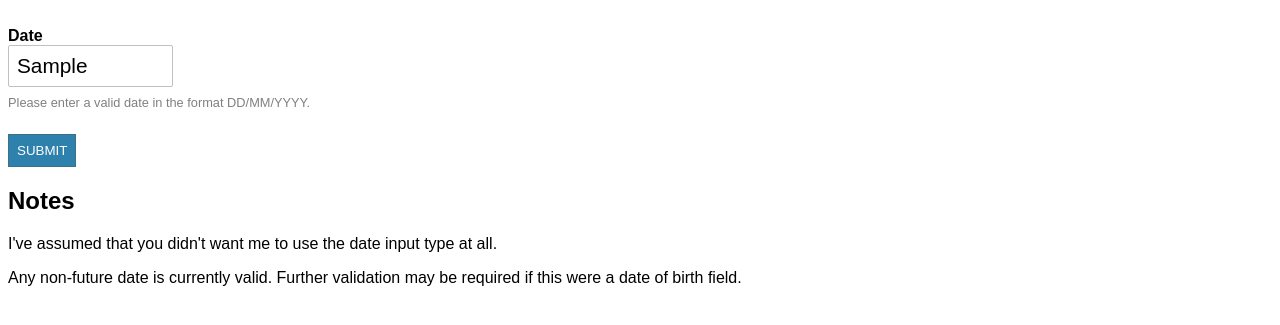
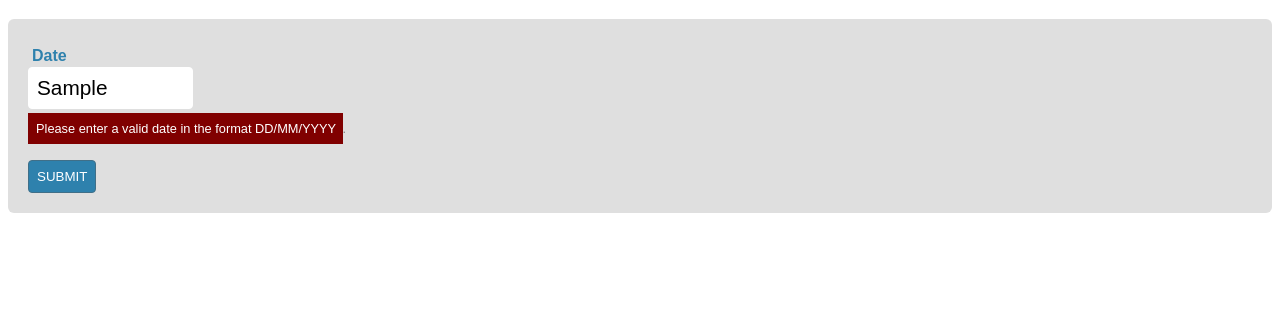
Before and after one commit to neilpopham/tests, a plain HTML site: page date-validator/index.html in a window 1280 px wide. Both pictures are taken after typing "Sample" into the empty fields and a click on the button "SUBMIT". Shown: the part 61-386 px from the top of the page. Drawn offline with Linux system fonts and the light colour scheme.

Commit message:
Style changes

```diff
--- /dev/null
+++ b/date-validator/index.css
@@ -0,0 +1,82 @@
+body {
+    font-family:Arial,Helvetica;
+    font-size:100%;
+}
+form {
+    padding: 20px;
+    background-color: #dfdfdf;
+    border-radius: 6px;
+}
+div.dt_row {
+    padding: 8px 0 0;
+}
+div.dt_label {
+    padding: 8px 0 2px 4px;
+    font-size: 1em;
+    font-weight: bold;
+    color: #2e81ad;
+}
+div.dt_input {
+    padding: 0;
+}
+:focus {
+    outline: none;
+    border: 1px solid #2e81ad;
+}
+input {
+    /*
+    border: 1px solid #c0c0c0;
+    padding: 8px;
+    border-radius: 2px;
+    font-size: 1.3em;
+    */
+    border: 1px solid #fff;
+    padding: 8px;
+    border-radius: 4px;
+    font-size: 1.3em;
+}
+::placeholder {
+      color: #d0d0d0;
+      opacity: 1;
+    }
+
+:-ms-input-placeholder {
+    color: #d0d0d0;
+}
+
+::-ms-input-placeholder {
+    color: #d0d0d0;
+}
+div.dt_info {
+    margin: 4px 0;
+    font-size: 0.8em;
+    color: #808080;
+}
+span.td_warning {
+    background-color: #800000;
+    color: #ffffff;
+    padding: 8px;
+}
+div.dt_buttons {
+    margin-top:1em;
+}
+button {
+    border: 1px solid #216284;
+    border-radius: 4px;
+    background-color: #2e81ad;
+    color: #fff;
+    padding: 8px;
+    text-transform: uppercase;
+}
+button:focus {
+   border-color: #406f88;
+}
+i.fa {
+    font-size: 1.5em;
+}
+i.fa-exclamation-circle {
+    color: #a00000;
+}
+i.fa-check-circle {
+    color: #00a000;
+}
--- a/date-validator/index.html
+++ b/date-validator/index.html
@@ -7,62 +7,13 @@
             href="https://stackpath.bootstrapcdn.com/font-awesome/4.7.0/css/font-awesome.min.css"
             integrity="sha384-wvfXpqpZZVQGK6TAh5PVlGOfQNHSoD2xbE+QkPxCAFlNEevoEH3Sl0sibVcOQVnN"
             crossorigin="anonymous">
-        <style type="text/css">
-            body {
-                font-family:Arial,Helvetica;
-                font-size:100%;
-            }
-            div.dt_row {
-                padding: 8px 0 0;
-            }
-            div.dt_label {
-                font-size: 1em;
-                font-weight:bold;
-            }
-            div.dt_input {
-                padding: 0;
-            }
-            :focus {
-                outline: none;
-                border: 1px solid #2e81ad;
-            }
-            input {
-                border: 1px solid #c0c0c0;
-                padding: 8px;
-                border-radius: 2px;
-                font-size: 1.3em;
-            }
-            div.dt_info {
-                font-size: 0.8em;
-                color: #808080;
-            }
-            div.dt_buttons {
-                margin-top:1em;
-            }
-            button {
-                border: 1px solid #216284;
-                background-color: #2e81ad;
-                color: #fff;
-                padding: 8px;
-                text-transform: uppercase;
-            }
-            button:focus {
-               border-color: #406f88;
-            }
-            i.fa {
-                font-size: 1.5em;
-            }
-            i.fa-exclamation-circle {
-                color: #a00000;
-            }
-            i.fa-check-circle {
-                color: #00a000;
-            }
-        </style>
+        <link rel="stylesheet" href="index.css">
     </head>
     <body>
 
         <h1>Date Validator</h1>
+
+        <form id="form1">
 
             <div class="dt_row dt_label">
                 <label for="date1">Date</label>
@@ -80,23 +31,15 @@
                 <i id="date1_indicator" style="display:none;" class="fa fa-exclamation-circle"></i>
             </div>
 
-        <div class="dt_row dt_info">
-            Please enter a valid date in the format DD/MM/YYYY.
+            <div id="date1_info" class="dt_row dt_info">
+                <span id="dt_info_text">Please enter a valid date in the format DD/MM/YYYY</span>.
             </div>
 
             <div class="dt_row dt_buttons">
                 <button>Submit</button>
             </div>
 
-        <h2>Notes</h2>
-
-        <p>
-            I've assumed that you didn't want me to use the date input type at all.
-        </p>
-        <p>
-            Any non-future date is currently valid.
-            Further validation may be required if this were a date of birth field.
-        </p>
+        </form>
 
         <script src="validation.js"></script>
         <script src="index.js"></script>
--- a/date-validator/index.js
+++ b/date-validator/index.js
@@ -1,23 +1,25 @@
 const objValidator = new DateValidator();
 const objInput = document.getElementById("date1");
+const objForm = document.getElementById("form1");
+const objInfo = document.getElementById("dt_info_text");
 const objIndicator = document.getElementById("date1_indicator");
 
 objInput.onkeyup = function(e) {
-
+    objInfo.classList.remove("td_warning");
     if (e.target.value.length == 0) {
         objIndicator.style.display = "none";
         return;
     }
+    objValidator.value = e.target.value;
+    const blnValid = objValidator.valid;
+    objIndicator.style.display = "inline";
+    objIndicator.classList.remove(blnValid ? "fa-exclamation-circle" : "fa-check-circle");
+    objIndicator.classList.add(blnValid ? "fa-check-circle" : "fa-exclamation-circle");
+}
 
-    objValidator.value = e.target.value;
-
-    const blnValid = objValidator.valid;
-
-    objIndicator.style.display = "inline";
-
-    if (blnValid) {
-        objIndicator.className = objIndicator.className.replace(/exclamation/g, "check");
-    } else {
-        objIndicator.className = objIndicator.className.replace(/check/g, "exclamation");
+objForm.onsubmit = function(e) {
+    if (false === objValidator.valid) {
+        objInfo.classList.add("td_warning");
+        return false;
     }
-};
+}
--- a/date-validator/validation.js
+++ b/date-validator/validation.js
@@ -2,7 +2,7 @@ class DateValidator {
     parts = null;
     error = "";
     constructor(strDate) {
-        this.value = strDate;
+        this.value = strDate || "";
     }
     get valid() {
         this.parts = this.value.match(/^(\d{1,2})\/(\d{1,2})\/(\d{4})$/);
```
Lines whose indentation alone changed are shown as unchanged.
